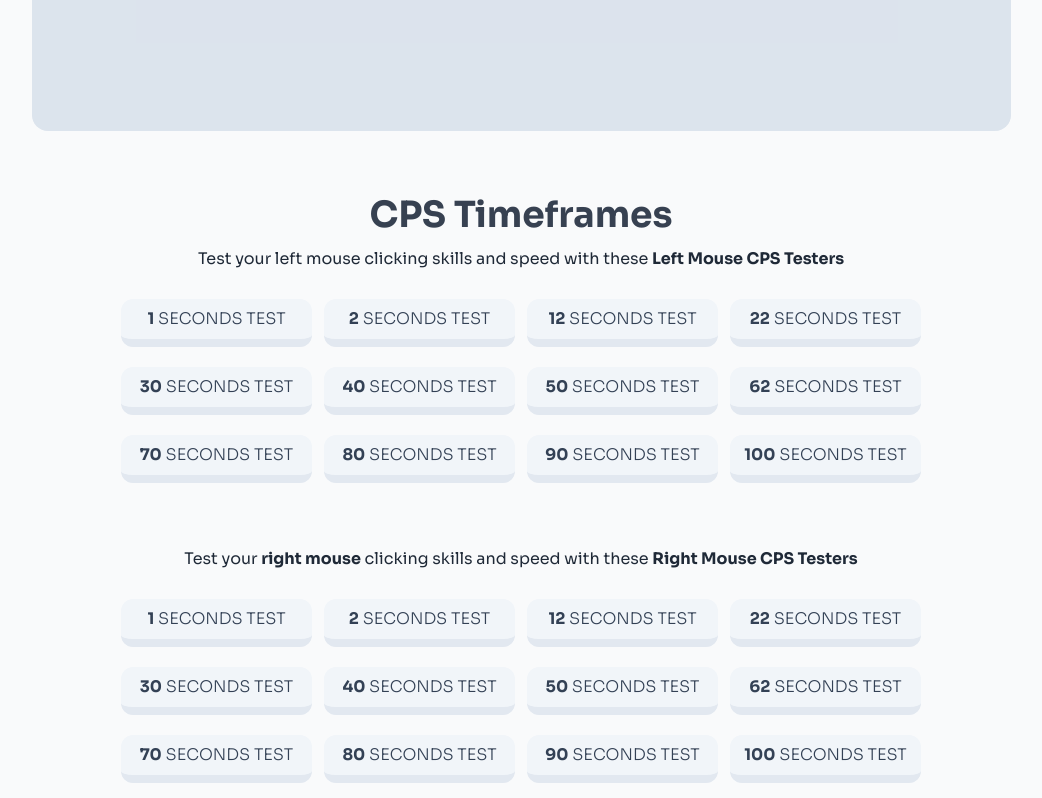
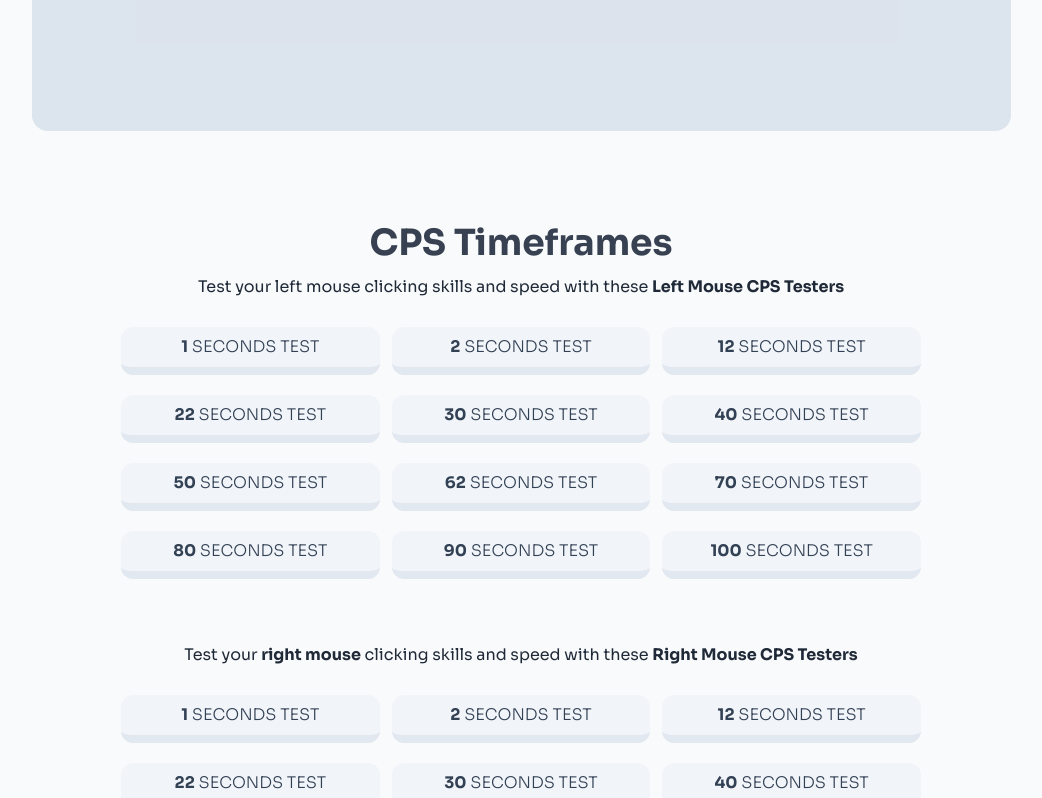
Before and after one commit to Bishwas-py/speedclicking.com, a Next.js app: page / in a window 1280 px wide. Shown: the part 720-1518 px from the top of the page, without its empty margins (119-1161 px from the left). Built offline with nearby package versions, Linux system fonts and the light colour scheme.

Commit message:
Next Js Progressbar added

```diff
--- a/components/Navbar.jsx
+++ b/components/Navbar.jsx
@@ -10,7 +10,7 @@ function Navbar(props) {
     return (
         <div className={"flex gap-x-3 px-4 bg-white border-b dark:border-slate-700 shadow-xl shadow-gray-100 dark:shadow w-full h-16 dark:bg-jazzy-head"}>
             <Link href={'/'}>
-                <a className={"w-fit self-center font-extrabold text-2xl"}>
+                <a className={"w-fit self-center font-extrabold sm:text-sm md:text-xl lg:text-2xl"}>
                     SPEED <Wrap>CLICKING</Wrap>
                 </a>
             </Link>
--- a/components/links/goto/GotoPagesLinksBox.jsx
+++ b/components/links/goto/GotoPagesLinksBox.jsx
@@ -3,7 +3,7 @@ import GotoPagesLinks from "./GotoPagesLinks";
 
 function GotoPagesLinksBox(props) {
     return (
-        <div className={'smart-padding'}>
+        <div className={'mt-7 smart-padding'}>
             <h2 className={"heading-1 text-gray-700 dark:text-gray-50 text-center w-full mb-3"}>CPS
                 Timeframes</h2>
             <p className={'text-center mb-7'}>Test your left mouse clicking skills and speed with these <strong>Left Mouse CPS Testers</strong></p>
--- a/components/wraps/Wrap.jsx
+++ b/components/wraps/Wrap.jsx
@@ -2,7 +2,7 @@ import React from 'react';
 
 function Wrap(props) {
     return (
-        <span className={"bg-jazzy-body text-white px-2 py-1"}>
+        <span className={"bg-jazzy-body text-white px-1 sm:px-2 py-1"}>
             {props.children}
         </span>
     );
--- a/package.json
+++ b/package.json
@@ -13,6 +13,7 @@
     "@fortawesome/free-solid-svg-icons": "^6.2.0",
     "@fortawesome/react-fontawesome": "^0.2.0",
     "next": "12.2.5",
+    "nextjs-progressbar": "^0.0.14",
     "process": "^0.11.10",
     "react": "18.2.0",
     "react-dom": "18.2.0",
--- a/pages/_app.js
+++ b/pages/_app.js
@@ -1,7 +1,11 @@
 import '../styles/globals.css'
+import NextNProgress from "nextjs-progressbar";
 
 function MyApp({ Component, pageProps }) {
-  return <Component {...pageProps} />
+  return <>
+    <NextNProgress/>
+    <Component {...pageProps} />
+  </>
 }
 
 export default MyApp
--- a/styles/globals.css
+++ b/styles/globals.css
@@ -29,7 +29,7 @@
         @apply text-sm md:text-lg font-thin;
     }
     .goto-page-links {
-        @apply grid md:grid-cols-4 gap-y-1 md:gap-x-3 md:gap-y-5 mb-16 last:mb-0;
+        @apply grid sm:grid-cols-2 md:grid-cols-3 gap-y-1 md:gap-x-3 sm:gap-x-2 md:gap-y-5 sm:gap-y-3 mb-16 last:mb-0;
     }
 
     .goto-page-btn {
```
Also changed, not shown: 2 other files (tests, documents, lock files or other folders).
